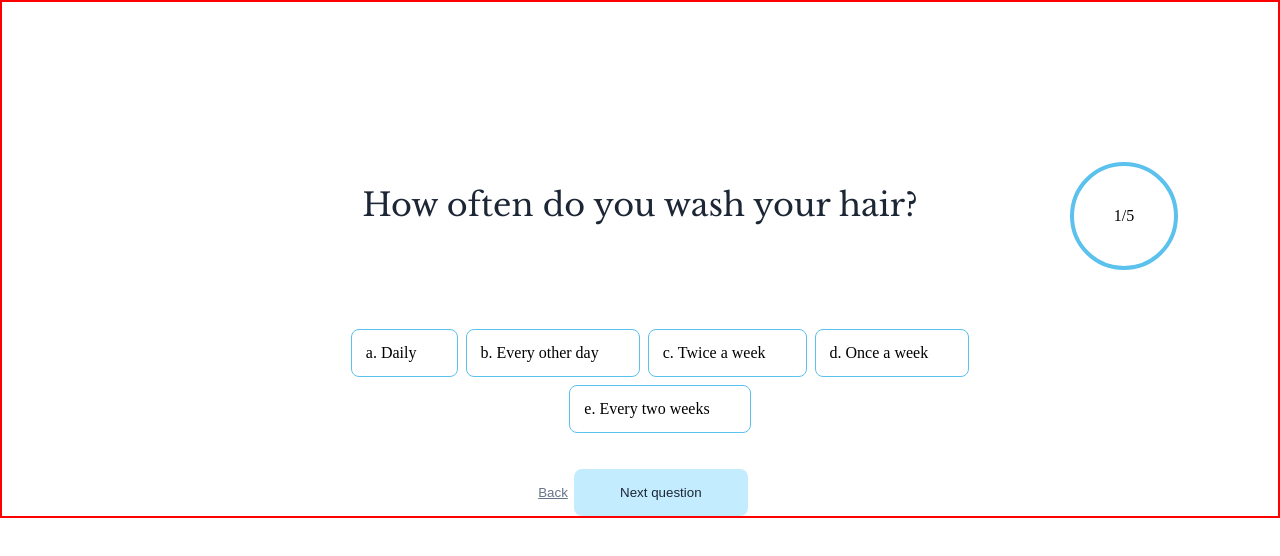
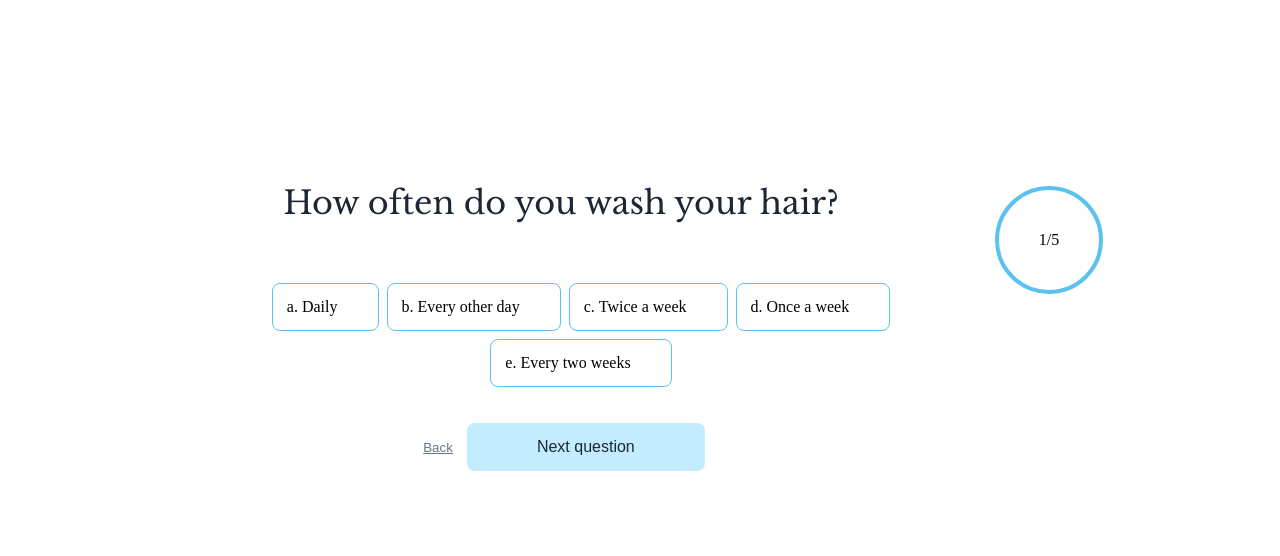
Before and after one commit to Skincare-quiz/Skincare-quiz, a React (Vite) app in the folder skincare-quiz/: page /question-two in a window 1280 px wide. Shown: the top 556 px of the page. Built offline with nearby package versions, Linux system fonts and the light colour scheme.

Commit message:
change html/css structure again - fix progress position

```diff
--- a/skincare-quiz/src/App.css
+++ b/skincare-quiz/src/App.css
@@ -3,58 +3,61 @@
   color: #1c2635;
   background-color: var(--c-primary);
   border: none;
-  width: 174px;
-  height: 47px;
   border-radius: 8px;
   font-weight: 500;
-  transition: transform 0.2s ease-in;
+  font-size: 16px;
+  cursor: pointer;
+}
 
-  &:hover {
-    cursor: pointer;
-    transform: scale(1.02);
-  }
+/*Question component button*/
+.question-btn {
+  width: 238px;
+  height: 48px;
+  margin-left: 8px;
 }
 
 /*question components*/
 .question-block {
-  position: relative;
   display: flex;
-  flex-direction: column;
+  flex-wrap: wrap;
+  justify-content: center;
   align-items: center;
   padding-top: 10rem;
-  gap: 20px;
-  border: 2px solid red;
+  gap: 50px;
+
+  .question {
+    display: flex;
+    flex-direction: column;
+    align-items: center;
+    width: 60%;
+    gap: 20px;
+  }
+
+  .progress {
+    display: flex;
+    align-items: center;
+    justify-content: center;
+    width: 100px;
+    height: 100px;
+    border: 4px solid var(--c-border);
+    border-radius: 50%;
+    margin-bottom: 150px;
+  }
 
   h1 {
-    width: 583px;
-    height: 88px;
     font-family: 'Libre Baskerville';
     font-weight: 500;
     line-height: 44px;
     text-align: center;
     color: #1c2635;
   }
-
-  .progress {
-    display: flex;
-    align-items: center;
-    justify-content: center;
-    position: absolute;
-    width: 100px;
-    height: 100px;
-    border: 4px solid var(--c-border);
-    border-radius: 50%;
-    right: 100px;
-  }
 }
 
 .answers {
   display: flex;
   flex-wrap: wrap;
-  /* border: 2px solid red; */
   align-items: center;
   justify-content: center;
-  width: 60%;
   gap: 8px;
   list-style: lower-alpha inside;
 
--- a/skincare-quiz/src/pages/questions/QuestionFive.jsx
+++ b/skincare-quiz/src/pages/questions/QuestionFive.jsx
@@ -5,10 +5,8 @@ function QuestionFive() {
 
   return (
     <div className='question-block'>
+      <div className='question'>
         <h1>What is your natural hair color(s) today?</h1>
-      <span className='progress'>
-        <p>1/5</p>
-      </span>
         <ul className='answers'>
           <li>Black</li>
           <li>Brown</li>
@@ -25,12 +23,16 @@ function QuestionFive() {
           </button>
           <button
             onClick={() => navigate('/results')}
-          className='btn'
+            className='question-btn btn'
           >
             Discover your results
           </button>
         </div>
       </div>
+      <span className='progress'>
+        <p>1/5</p>
+      </span>
+    </div>
   );
 }
 
--- a/skincare-quiz/src/pages/questions/QuestionFour.jsx
+++ b/skincare-quiz/src/pages/questions/QuestionFour.jsx
@@ -5,10 +5,8 @@ function QuestionFour() {
 
   return (
     <div className='question-block'>
+      <div className='question'>
         <h1>Is there anything troubling you about your hair?</h1>
-      <span className='progress'>
-        <p>1/5</p>
-      </span>
         <ul className='answers'>
           <li>Breakage</li>
           <li>Frizz</li>
@@ -25,12 +23,16 @@ function QuestionFour() {
           </button>
           <button
             onClick={() => navigate('/question-five')}
-          className='btn'
+            className='question-btn btn'
           >
             Next question
           </button>
         </div>
       </div>
+      <span className='progress'>
+        <p>1/5</p>
+      </span>
+    </div>
   );
 }
 
--- a/skincare-quiz/src/pages/questions/QuestionOne.jsx
+++ b/skincare-quiz/src/pages/questions/QuestionOne.jsx
@@ -5,10 +5,8 @@ function QuestionOne() {
 
   return (
     <div className='question-block'>
+      <div className='question'>
         <h1>What's your hair type or texture?</h1>
-      <span className='progress'>
-        <p>1/5</p>
-      </span>
         <ul className='answers'>
           <li>Straight</li>
           <li>Curly</li>
@@ -24,12 +22,16 @@ function QuestionOne() {
           </button>
           <button
             onClick={() => navigate('/question-two')}
-          className='btn'
+            className='question-btn btn'
           >
             Next question
           </button>
         </div>
       </div>
+      <span className='progress'>
+        <p>1/5</p>
+      </span>
+    </div>
   );
 }
 
--- a/skincare-quiz/src/pages/questions/QuestionThree.jsx
+++ b/skincare-quiz/src/pages/questions/QuestionThree.jsx
@@ -5,10 +5,8 @@ function QuestionThree() {
 
   return (
     <div className='question-block'>
+      <div className='question'>
         <h1>What benefit do you look for in your hair products?</h1>
-      <span className='progress'>
-        <p>1/5</p>
-      </span>
         <ul className='answers'>
           <li>Anti-breakage</li>
           <li>Hydration</li>
@@ -26,12 +24,16 @@ function QuestionThree() {
           </button>
           <button
             onClick={() => navigate('/question-four')}
-          className='btn'
+            className='question-btn btn'
           >
             Next question
           </button>
         </div>
       </div>
+      <span className='progress'>
+        <p>1/5</p>
+      </span>
+    </div>
   );
 }
 
--- a/skincare-quiz/src/pages/questions/QuestionTwo.jsx
+++ b/skincare-quiz/src/pages/questions/QuestionTwo.jsx
@@ -5,10 +5,9 @@ function QuestionTwo() {
 
   return (
     <div className='question-block'>
+      <div className='question'>
         <h1>How often do you wash your hair?</h1>
-      <span className='progress'>
-        <p>1/5</p>
-      </span>
+
         <ul className='answers'>
           <li>Daily</li>
           <li>Every other day</li>
@@ -25,12 +24,16 @@ function QuestionTwo() {
           </button>
           <button
             onClick={() => navigate('/question-three')}
-          className='btn'
+            className='question-btn btn'
           >
             Next question
           </button>
         </div>
       </div>
+      <span className='progress'>
+        <p>1/5</p>
+      </span>
+    </div>
   );
 }
 
```
Lines whose indentation alone changed are shown as unchanged.
